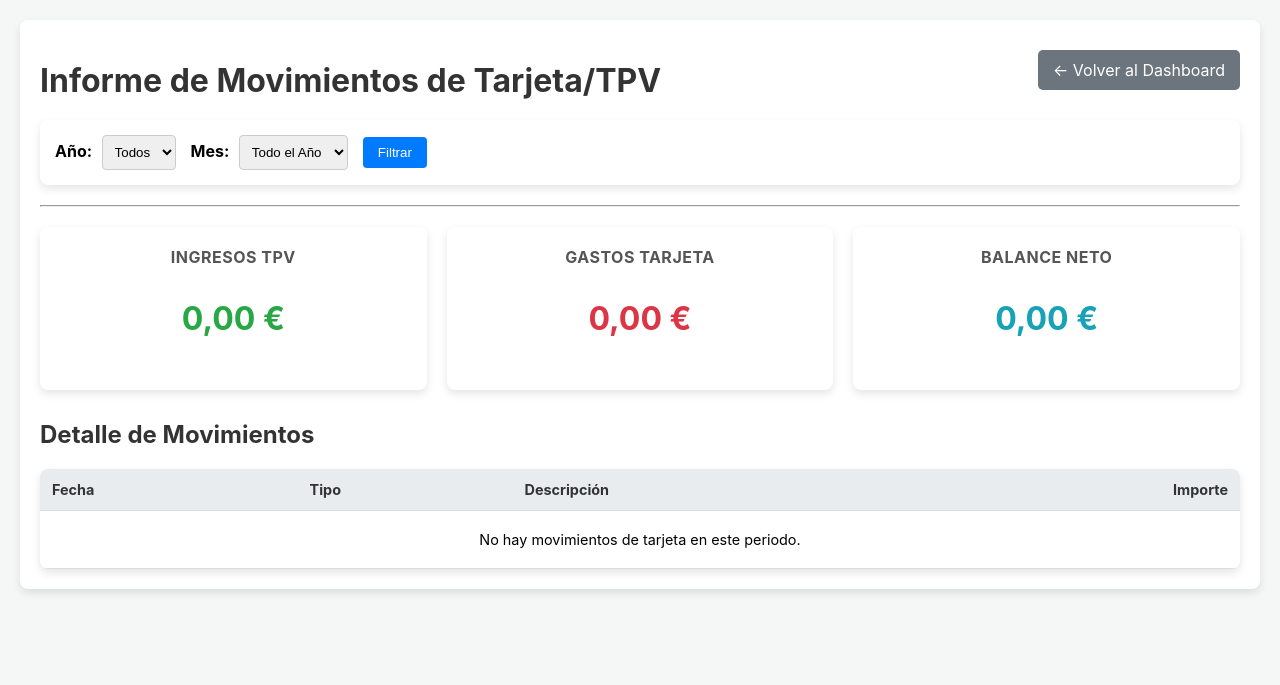
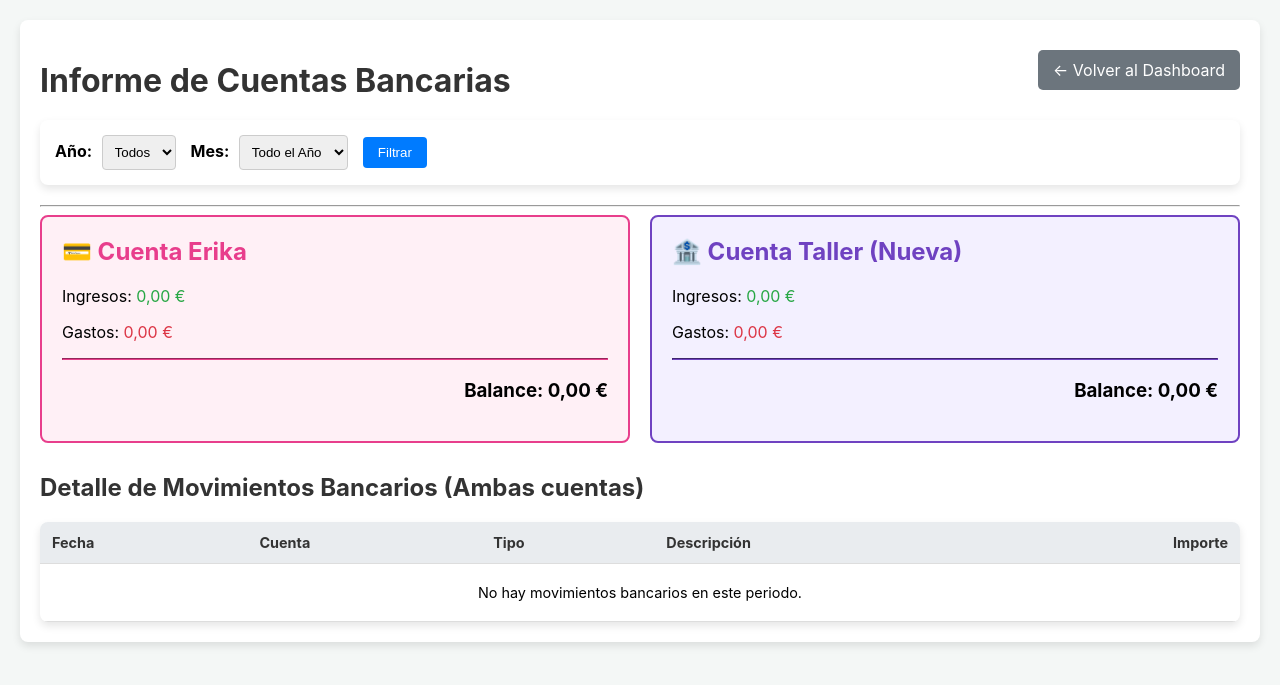
Before and after one commit to josepipe300-wq/servimax-app, a Django app: page /informe-tarjeta/ in a window 1280 px wide. Shown: the top 685 px of the page. Run offline with Django 5.2, Linux system fonts and the light colour scheme; a user stored in the database is signed in; data comes from the database, SQL or seed files in the repository.

Commit message:
Separacion de cuentas Erika y Taller

```diff
--- a/taller/templates/taller/informe_tarjeta.html
+++ b/taller/templates/taller/informe_tarjeta.html
@@ -5,14 +5,14 @@
 <head>
     <meta charset="UTF-8">
     <meta name="viewport" content="width=device-width, initial-scale=1.0">
-    <title>Informe de Tarjeta/TPV - ServiMax</title>
+    <title>Informe Bancario - ServiMax</title>
     <link rel="stylesheet" href="{% static 'taller/css/main.css' %}">
     <link rel="stylesheet" href="{% static 'taller/css/responsive.css' %}">
 </head>
 <body>
     <div class="container">
         <div class="header">
-            <h1>Informe de Movimientos de Tarjeta/TPV</h1>
+            <h1>Informe de Cuentas Bancarias</h1>
             <a href="{% url 'home' %}" class="back-btn">← Volver al Dashboard</a>
         </div>
 
@@ -41,42 +41,49 @@
         </form>
         <hr>
 
-        <div class="summary-grid">
-            <div class="card">
-                <h2>Ingresos TPV</h2>
-                <p class="amount ingresos">{{ total_ingresos_tpv|floatformat:2 }} €</p>
+        <div style="display: grid; grid-template-columns: 1fr 1fr; gap: 20px; margin-bottom: 30px;">
+            <div style="background-color: #fff0f6; padding: 20px; border-radius: 8px; border: 2px solid #e83e8c;">
+                <h2 style="color: #e83e8c; margin-top: 0;">💳 Cuenta Erika</h2>
+                <p>Ingresos: <span class="ingresos">{{ total_ing_erika|floatformat:2 }} €</span></p>
+                <p>Gastos: <span class="gastos">{{ total_gas_erika|floatformat:2 }} €</span></p>
+                <hr style="border-color: #e83e8c;">
+                <h3 style="text-align: right;">Balance: {{ balance_erika|floatformat:2 }} €</h3>
             </div>
-            <div class="card">
-                <h2>Gastos Tarjeta</h2>
-                <p class="amount gastos">{{ total_gastos_tarjeta|floatformat:2 }} €</p>
-            </div>
-            <div class="card">
-                <h2>Balance Neto</h2>
-                <p class="amount balance {% if balance_tarjeta < 0 %}gastos{% endif %}">{{ balance_tarjeta|floatformat:2 }} €</p>
+
+            <div style="background-color: #f3f0ff; padding: 20px; border-radius: 8px; border: 2px solid #6f42c1;">
+                <h2 style="color: #6f42c1; margin-top: 0;">🏦 Cuenta Taller (Nueva)</h2>
+                <p>Ingresos: <span class="ingresos">{{ total_ing_taller|floatformat:2 }} €</span></p>
+                <p>Gastos: <span class="gastos">{{ total_gas_taller|floatformat:2 }} €</span></p>
+                <hr style="border-color: #6f42c1;">
+                <h3 style="text-align: right;">Balance: {{ balance_taller|floatformat:2 }} €</h3>
             </div>
         </div>
 
-        <h2>Detalle de Movimientos</h2>
+        <h2>Detalle de Movimientos Bancarios (Ambas cuentas)</h2>
         <table class="history-table">
             <thead>
                 <tr>
                     <th>Fecha</th>
+                    <th>Cuenta</th>
                     <th>Tipo</th>
                     <th>Descripción</th>
                     <th style="text-align: right;">Importe</th>
                 </tr>
             </thead>
             <tbody>
-                {% for movimiento in movimientos_tarjeta %}
+                {% for movimiento in movimientos_bancarios %}
                     {% with es_gasto=movimiento|get_class_name|is_gasto %}
                     <tr class="{% if es_gasto %}gasto-row{% else %}ingreso-row{% endif %}">
                         <td>{{ movimiento.fecha|date:"d/m/Y" }}</td>
                         <td>
-                            {% if es_gasto %}
-                                Gasto Tarjeta ({{ movimiento.get_categoria_display }})
+                            {% if movimiento.metodo_pago == 'CUENTA_ERIKA' %}
+                                <span style="background-color: #e83e8c; color: white; padding: 2px 5px; border-radius: 3px; font-size: 0.8em;">ERIKA</span>
                             {% else %}
-                                Ingreso TPV ({{ movimiento.get_categoria_display }})
+                                <span style="background-color: #6f42c1; color: white; padding: 2px 5px; border-radius: 3px; font-size: 0.8em;">TALLER</span>
                             {% endif %}
+                        </td>
+                        <td>
+                            {{ movimiento.get_categoria_display }}
                         </td>
                         <td>{{ movimiento.descripcion }}</td>
                         <td style="text-align: right;">
@@ -86,7 +93,7 @@
                     </tr>
                     {% endwith %}
                 {% empty %}
-                    <tr><td colspan="4" style="text-align: center; padding: 20px;">No hay movimientos de tarjeta en este periodo.</td></tr>
+                    <tr><td colspan="5" style="text-align: center; padding: 20px;">No hay movimientos bancarios en este periodo.</td></tr>
                 {% endfor %}
             </tbody>
         </table>
--- a/taller/views.py
+++ b/taller/views.py
@@ -97,19 +97,29 @@ def home(request):
     else:
         mes_actual = hoy.month
 
+    # Totales del Mes seleccionado (Globales)
     ingresos_mes = Ingreso.objects.filter(fecha__month=mes_actual, fecha__year=ano_actual)
     gastos_mes = Gasto.objects.filter(fecha__month=mes_actual, fecha__year=ano_actual)
 
     total_ingresos = ingresos_mes.aggregate(total=Sum('importe'))['total'] or Decimal('0.00')
     total_gastos = gastos_mes.aggregate(total=Sum('importe'))['total'] or Decimal('0.00')
 
-    total_ingresos_efectivo_hist = Ingreso.objects.filter(es_tpv=False).aggregate(total=Sum('importe'))['total'] or Decimal('0.00')
-    total_gastos_efectivo_hist = Gasto.objects.filter(pagado_con_tarjeta=False).aggregate(total=Sum('importe'))['total'] or Decimal('0.00')
-    balance_caja = total_ingresos_efectivo_hist - total_gastos_efectivo_hist
+    # --- NUEVA LÓGICA DE BALANCES (HISTÓRICOS) ---
+    # 1. Efectivo (Caja)
+    ing_efectivo = Ingreso.objects.filter(metodo_pago='EFECTIVO').aggregate(total=Sum('importe'))['total'] or Decimal('0.00')
+    gas_efectivo = Gasto.objects.filter(metodo_pago='EFECTIVO').aggregate(total=Sum('importe'))['total'] or Decimal('0.00')
+    balance_efectivo = ing_efectivo - gas_efectivo
 
-    total_ingresos_tpv_hist = Ingreso.objects.filter(es_tpv=True).aggregate(total=Sum('importe'))['total'] or Decimal('0.00')
-    total_gastos_tarjeta_hist = Gasto.objects.filter(pagado_con_tarjeta=True).aggregate(total=Sum('importe'))['total'] or Decimal('0.00')
-    balance_tarjeta = total_ingresos_tpv_hist - total_gastos_tarjeta_hist
+    # 2. Cuenta Erika
+    ing_erika = Ingreso.objects.filter(metodo_pago='CUENTA_ERIKA').aggregate(total=Sum('importe'))['total'] or Decimal('0.00')
+    gas_erika = Gasto.objects.filter(metodo_pago='CUENTA_ERIKA').aggregate(total=Sum('importe'))['total'] or Decimal('0.00')
+    balance_erika = ing_erika - gas_erika
+
+    # 3. Cuenta Taller
+    ing_taller = Ingreso.objects.filter(metodo_pago='CUENTA_TALLER').aggregate(total=Sum('importe'))['total'] or Decimal('0.00')
+    gas_taller = Gasto.objects.filter(metodo_pago='CUENTA_TALLER').aggregate(total=Sum('importe'))['total'] or Decimal('0.00')
+    balance_taller = ing_taller - gas_taller
+    # ---------------------------------------------
 
     ultimos_gastos = Gasto.objects.order_by('-id')[:5]
     ultimos_ingresos = Ingreso.objects.order_by('-id')[:5]
@@ -142,11 +152,16 @@ def home(request):
     context = {
         'total_ingresos': total_ingresos,
         'total_gastos': total_gastos,
-        'balance_caja': balance_caja,
-        'balance_tarjeta': balance_tarjeta,
+
+        # Nuevos Balances Separados
+        'balance_efectivo': balance_efectivo,
+        'balance_erika': balance_erika,
+        'balance_taller': balance_taller,
+
         'movimientos_recientes': movimientos_recientes,
         'alertas_stock': alertas_stock,
         'is_read_only_user': is_read_only_user,
+
         'anos_disponibles': anos_disponibles,
         'ano_seleccionado': ano_actual,
         'mes_seleccionado': mes_actual,
@@ -224,7 +239,6 @@ def ingresar_vehiculo(request):
                 presupuesto.estado = 'Convertido'
                 presupuesto.save()
 
-            # --- FOTOS ---
             descripciones = ['Frontal', 'Trasera', 'Lateral Izquierdo', 'Lateral Derecho', 'Cuadro/Km']
             for i in range(1, 6):
                 foto_campo = f'foto{i}'
@@ -255,7 +269,7 @@ def ingresar_vehiculo(request):
     return render(request, 'taller/ingresar_vehiculo.html', context)
 
 
-# --- VISTA AÑADIR GASTO ---
+# --- VISTA AÑADIR GASTO (ACTUALIZADA) ---
 @login_required
 def anadir_gasto(request):
     if request.method == 'POST':
@@ -263,7 +277,12 @@ def anadir_gasto(request):
              return HttpResponseForbidden("No tienes permiso para añadir gastos o compras.")
 
         categoria = request.POST['categoria']
-        pagado_con_tarjeta = request.POST.get('pagado_con_tarjeta') == 'true'
+        # --- NUEVO: Método de pago ---
+        metodo_pago = request.POST.get('metodo_pago', 'EFECTIVO')
+
+        # Mantener compatibilidad con el booleano antiguo (si no es efectivo, es tarjeta)
+        pagado_con_tarjeta_bool = (metodo_pago != 'EFECTIVO')
+        # -----------------------------
 
         if categoria == 'Compra de Consumibles':
             if not request.user.has_perm('taller.add_compraconsumible'):
@@ -285,9 +304,16 @@ def anadir_gasto(request):
                     except ValueError: return redirect('anadir_gasto')
 
                     CompraConsumible.objects.create(tipo=tipo_consumible, fecha_compra=fecha_compra, cantidad=cantidad, coste_total=coste_total)
-                    Gasto.objects.create(fecha=fecha_compra, categoria=categoria, importe=coste_total,
-                                        descripcion=f"Compra de {cantidad} {tipo_consumible.unidad_medida} de {tipo_consumible.nombre}",
-                                        pagado_con_tarjeta=pagado_con_tarjeta)
+
+                    # Guardamos con el método de pago nuevo
+                    Gasto.objects.create(
+                        fecha=fecha_compra,
+                        categoria=categoria,
+                        importe=coste_total,
+                        descripcion=f"Compra de {cantidad} {tipo_consumible.unidad_medida} de {tipo_consumible.nombre}",
+                        pagado_con_tarjeta=pagado_con_tarjeta_bool,
+                        metodo_pago=metodo_pago # <--- NUEVO
+                    )
             except (ValueError, TypeError, Decimal.InvalidOperation): return redirect('anadir_gasto')
         else:
             if not request.user.has_perm('taller.add_gasto'):
@@ -302,7 +328,14 @@ def anadir_gasto(request):
                 if importe is not None and importe < 0: importe = None
             except (ValueError, TypeError, Decimal.InvalidOperation): importe = None
 
-            gasto = Gasto(fecha=fecha_gasto, categoria=categoria, importe=importe, descripcion=descripcion.upper(), pagado_con_tarjeta=pagado_con_tarjeta)
+            gasto = Gasto(
+                fecha=fecha_gasto,
+                categoria=categoria,
+                importe=importe,
+                descripcion=descripcion.upper(),
+                pagado_con_tarjeta=pagado_con_tarjeta_bool,
+                metodo_pago=metodo_pago # <--- NUEVO
+            )
 
             if categoria in ['Repuestos', 'Otros']:
                 vehiculo_id = request.POST.get('vehiculo')
@@ -334,14 +367,19 @@ def anadir_gasto(request):
     empleados = Empleado.objects.all()
     tipos_consumible = TipoConsumible.objects.all()
     categorias_gasto_choices = [choice for choice in Gasto.CATEGORIA_CHOICES if choice[0] != 'Compra de Consumibles']
+
+    # Pasamos las opciones de método de pago al template
+    metodos_pago = Gasto.METODO_PAGO_CHOICES
+
     context = {
         'vehiculos': vehiculos_filtrados, 'empleados': empleados, 'tipos_consumible': tipos_consumible,
         'categorias_gasto': Gasto.CATEGORIA_CHOICES, 'categorias_gasto_select': categorias_gasto_choices,
+        'metodos_pago': metodos_pago # <--- NUEVO
     }
     return render(request, 'taller/anadir_gasto.html', context)
 
 
-# --- VISTA REGISTRAR INGRESO ---
+# --- VISTA REGISTRAR INGRESO (ACTUALIZADA) ---
 @login_required
 def registrar_ingreso(request):
     if request.method == 'POST':
@@ -349,7 +387,13 @@ def registrar_ingreso(request):
             return HttpResponseForbidden("No tienes permiso para registrar ingresos.")
 
         categoria = request.POST['categoria']; importe_str = request.POST.get('importe')
-        descripcion = request.POST.get('descripcion', ''); es_tpv = request.POST.get('es_tpv') == 'true'
+        descripcion = request.POST.get('descripcion', '')
+
+        # --- NUEVO: Método de pago ---
+        metodo_pago = request.POST.get('metodo_pago', 'EFECTIVO')
+        es_tpv_bool = (metodo_pago != 'EFECTIVO')
+        # -----------------------------
+
         fecha_ingreso_str = request.POST.get('fecha_ingreso')
         try: fecha_ingreso = datetime.strptime(fecha_ingreso_str, '%Y-%m-%d').date() if fecha_ingreso_str else timezone.now().date()
         except ValueError: fecha_ingreso = timezone.now().date()
@@ -358,7 +402,14 @@ def registrar_ingreso(request):
             if importe <= 0: return redirect('registrar_ingreso')
         except (ValueError, TypeError, Decimal.InvalidOperation): return redirect('registrar_ingreso')
 
-        ingreso = Ingreso(fecha=fecha_ingreso, categoria=categoria, importe=importe, descripcion=descripcion.upper(), es_tpv=es_tpv)
+        ingreso = Ingreso(
+            fecha=fecha_ingreso,
+            categoria=categoria,
+            importe=importe,
+            descripcion=descripcion.upper(),
+            es_tpv=es_tpv_bool,
+            metodo_pago=metodo_pago # <--- NUEVO
+        )
 
         if categoria == 'Taller':
             orden_id = request.POST.get('orden')
@@ -373,7 +424,11 @@ def registrar_ingreso(request):
 
     ordenes_filtradas = obtener_ordenes_relevantes().order_by('-fecha_entrada')
     categorias_ingreso = Ingreso.CATEGORIA_CHOICES
-    context = { 'ordenes': ordenes_filtradas, 'categorias_ingreso': categorias_ingreso }
+
+    # Pasamos las opciones de método de pago al template
+    metodos_pago = Ingreso.METODO_PAGO_CHOICES
+
+    context = { 'ordenes': ordenes_filtradas, 'categorias_ingreso': categorias_ingreso, 'metodos_pago': metodos_pago }
     return render(request, 'taller/registrar_ingreso.html', context)
 
 
@@ -772,7 +827,6 @@ def detalle_orden(request, orden_id):
     if request.method == 'POST':
         form_type = request.POST.get('form_type')
 
-        # --- ACCIÓN 1: CAMBIAR ESTADO ---
         if form_type == 'estado':
             if not request.user.has_perm('taller.change_ordendereparacion'):
                 return HttpResponseForbidden("No tienes permiso para modificar órdenes.")
@@ -783,7 +837,6 @@ def detalle_orden(request, orden_id):
                 orden.save()
             return redirect('detalle_orden', orden_id=orden.id)
 
-        # --- ACCIÓN 2: ACTUALIZAR KILOMETRAJE ---
         elif form_type == 'kilometraje':
             if not request.user.has_perm('taller.change_vehiculo'):
                 return HttpResponseForbidden("No tienes permiso para modificar vehículos.")
@@ -802,23 +855,22 @@ def detalle_orden(request, orden_id):
 
         # --- ACCIÓN 3: SUBIR FOTOS PENDIENTES (NUEVO) ---
         elif form_type == 'subir_fotos':
-            # Usamos el permiso de modificar la orden, ya que añadir fotos es parte de documentarla
             if not request.user.has_perm('taller.change_ordendereparacion'):
                  return HttpResponseForbidden("No tienes permiso para añadir fotos a la orden.")
 
             descripciones = ['Frontal', 'Trasera', 'Lateral Izquierdo', 'Lateral Derecho', 'Cuadro/Km']
 
-            # Procesamos las 5 posibles fotos igual que en ingresar_vehiculo
             for i in range(1, 6):
                 foto_campo = f'foto{i}'
                 if foto_campo in request.FILES:
                     FotoVehiculo.objects.create(
                         orden=orden,
                         imagen=request.FILES[foto_campo],
-                        descripcion=descripciones[i-1] # Usa la descripción por defecto según la posición
+                        descripcion=descripciones[i-1]
                     )
 
             return redirect('detalle_orden', orden_id=orden.id)
+
 
     context = {
         'orden': orden, 'repuestos': repuestos, 'gastos_otros': gastos_otros, 'factura': factura,
@@ -1008,7 +1060,7 @@ def generar_factura(request, orden_id):
     return redirect('detalle_orden', orden_id=orden.id)
 
 
-# --- VISTA VER FACTURA PDF ---
+# --- VISTA VER FACTURA PDF (MODIFICADA para mostrar datos fiscales) ---
 @login_required
 def ver_factura_pdf(request, factura_id):
     factura = get_object_or_404(Factura.objects.select_related('orden__cliente', 'orden__vehiculo'), id=factura_id)
@@ -1058,6 +1110,7 @@ def ver_factura_pdf(request, factura_id):
     pisa_status = pisa.CreatePDF(html, dest=response, link_callback=link_callback)
     if pisa_status.err: return HttpResponse('Error al generar PDF: <pre>' + html + '</pre>')
     return response
+# --- FIN VISTA PDF ---
 
 
 # --- VISTA EDITAR FACTURA ---
@@ -1332,7 +1385,6 @@ def contabilidad(request):
         'meses_del_ano': range(1, 13)
     }
     return render(request, 'taller/contabilidad.html', context)
-# --- FIN VISTA CONTABILIDAD ---
 
 
 @login_required
@@ -1361,7 +1413,7 @@ def cuentas_por_cobrar(request):
     return render(request, 'taller/cuentas_por_cobrar.html', context)
 
 
-# --- VISTA INFORME TARJETA (MODIFICADA) ---
+# --- VISTA INFORME TARJETA (NUEVO INFORME MULTICUENTA) ---
 @login_required
 def informe_tarjeta(request):
     hoy = timezone.now().date()
@@ -1371,15 +1423,16 @@ def informe_tarjeta(request):
     ano_seleccionado = request.GET.get('ano')
     mes_seleccionado = request.GET.get('mes')
 
-    ingresos_tpv_qs = Ingreso.objects.filter(es_tpv=True)
-    gastos_tarjeta_qs = Gasto.objects.filter(pagado_con_tarjeta=True)
+    # Filtro base por fecha
+    ingresos_qs = Ingreso.objects.all()
+    gastos_qs = Gasto.objects.all()
 
     ano_sel_int = None
     if ano_seleccionado:
         try:
             ano_sel_int = int(ano_seleccionado)
-            ingresos_tpv_qs = ingresos_tpv_qs.filter(fecha__year=ano_sel_int)
-            gastos_tarjeta_qs = gastos_tarjeta_qs.filter(fecha__year=ano_sel_int)
+            ingresos_qs = ingresos_qs.filter(fecha__year=ano_sel_int)
+            gastos_qs = gastos_qs.filter(fecha__year=ano_sel_int)
         except (ValueError, TypeError):
             ano_seleccionado = None
 
@@ -1388,23 +1441,49 @@ def informe_tarjeta(request):
          try:
             mes_sel_int = int(mes_seleccionado)
             if 1 <= mes_sel_int <= 12:
-                ingresos_tpv_qs = ingresos_tpv_qs.filter(fecha__month=mes_sel_int)
-                gastos_tarjeta_qs = gastos_tarjeta_qs.filter(fecha__month=mes_sel_int)
+                ingresos_qs = ingresos_qs.filter(fecha__month=mes_sel_int)
+                gastos_qs = gastos_qs.filter(fecha__month=mes_sel_int)
             else:
                 mes_seleccionado = None
          except (ValueError, TypeError):
             mes_seleccionado = None
 
-    total_ingresos_tpv = ingresos_tpv_qs.aggregate(total=Sum('importe'))['total'] or Decimal('0.00')
-    total_gastos_tarjeta = gastos_tarjeta_qs.aggregate(total=Sum('importe'))['total'] or Decimal('0.00')
-    balance_tarjeta = total_ingresos_tpv - total_gastos_tarjeta
-    movimientos_tarjeta = sorted(list(ingresos_tpv_qs) + list(gastos_tarjeta_qs), key=lambda mov: (mov.fecha, -mov.id if hasattr(mov, 'id') else 0), reverse=True)
+    # --- CÁLCULOS PARA CUENTA ERIKA ---
+    ingresos_erika = ingresos_qs.filter(metodo_pago='CUENTA_ERIKA')
+    gastos_erika = gastos_qs.filter(metodo_pago='CUENTA_ERIKA')
+
+    total_ing_erika = ingresos_erika.aggregate(total=Sum('importe'))['total'] or Decimal('0.00')
+    total_gas_erika = gastos_erika.aggregate(total=Sum('importe'))['total'] or Decimal('0.00')
+    balance_erika = total_ing_erika - total_gas_erika
+
+    # --- CÁLCULOS PARA CUENTA TALLER ---
+    ingresos_taller = ingresos_qs.filter(metodo_pago='CUENTA_TALLER')
+    gastos_taller = gastos_qs.filter(metodo_pago='CUENTA_TALLER')
+
+    total_ing_taller = ingresos_taller.aggregate(total=Sum('importe'))['total'] or Decimal('0.00')
+    total_gas_taller = gastos_taller.aggregate(total=Sum('importe'))['total'] or Decimal('0.00')
+    balance_taller = total_ing_taller - total_gas_taller
+
+    # --- LISTA UNIFICADA PARA LA TABLA ---
+    # Combinamos solo los movimientos bancarios (Erika + Taller) para la tabla de detalle
+    movimientos_bancarios = sorted(
+        list(ingresos_erika) + list(gastos_erika) + list(ingresos_taller) + list(gastos_taller),
+        key=lambda mov: (mov.fecha, -mov.id if hasattr(mov, 'id') else 0),
+        reverse=True
+    )
 
     context = {
-        'total_ingresos_tpv': total_ingresos_tpv,
-        'total_gastos_tarjeta': total_gastos_tarjeta,
-        'balance_tarjeta': balance_tarjeta,
-        'movimientos_tarjeta': movimientos_tarjeta,
+        # Datos Erika
+        'total_ing_erika': total_ing_erika,
+        'total_gas_erika': total_gas_erika,
+        'balance_erika': balance_erika,
+
+        # Datos Taller
+        'total_ing_taller': total_ing_taller,
+        'total_gas_taller': total_gas_taller,
+        'balance_taller': balance_taller,
+
+        'movimientos_bancarios': movimientos_bancarios,
         'anos_y_meses': anos_y_meses_data,
         'anos_disponibles': anos_disponibles,
         'ano_seleccionado': ano_sel_int,
@@ -1412,8 +1491,6 @@ def informe_tarjeta(request):
         'meses_del_ano': range(1, 13)
     }
     return render(request, 'taller/informe_tarjeta.html', context)
-# --- FIN VISTA INFORME TARJETA ---
-
 
 @login_required
 def ver_presupuesto_pdf(request, presupuesto_id):
```
Also changed, not shown: taller/templates/taller/anadir_gasto.html (+9 -18 lines), taller/templates/taller/home.html (+28 -23 lines), taller/templates/taller/registrar_ingreso.html (+9 -5 lines).
